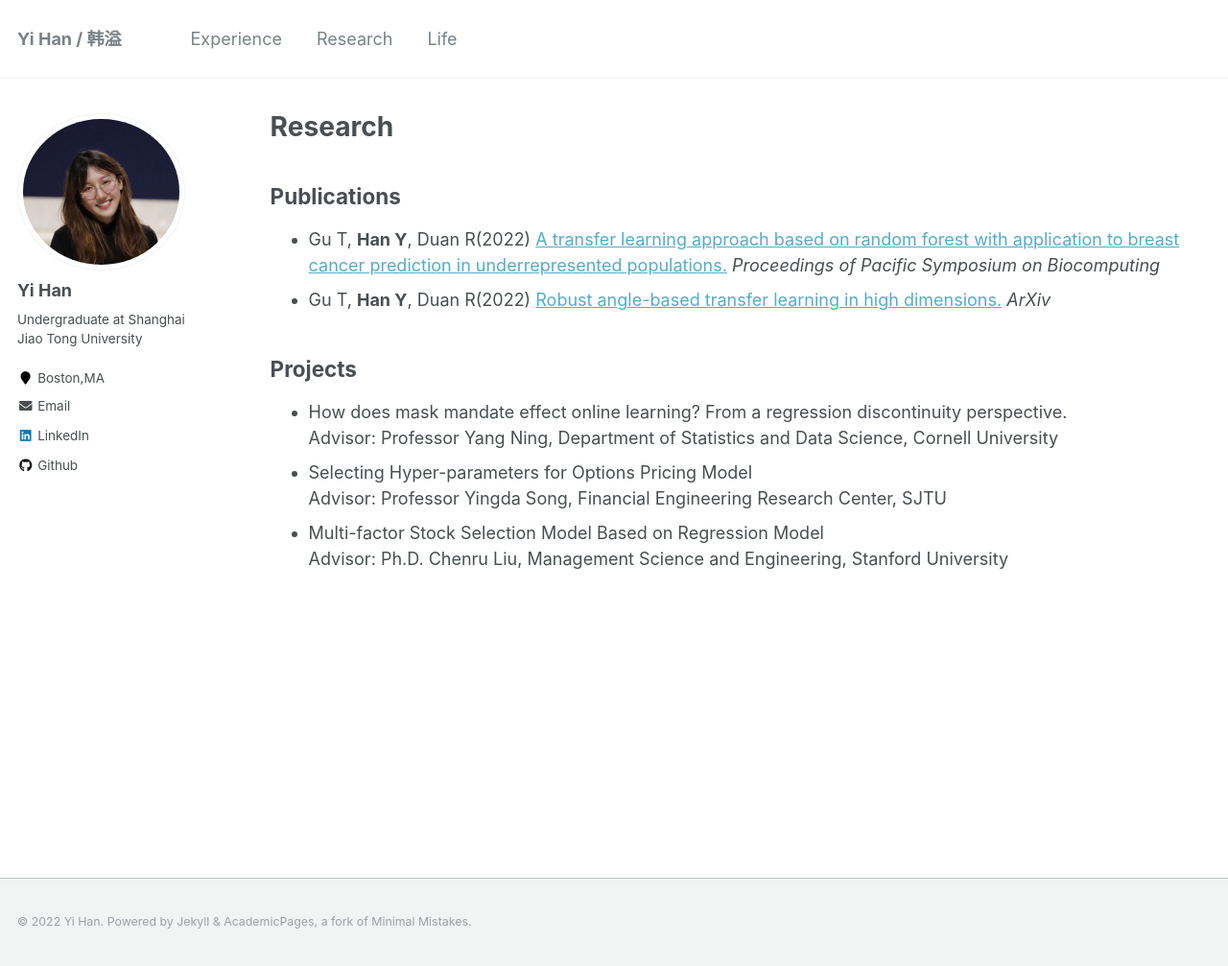
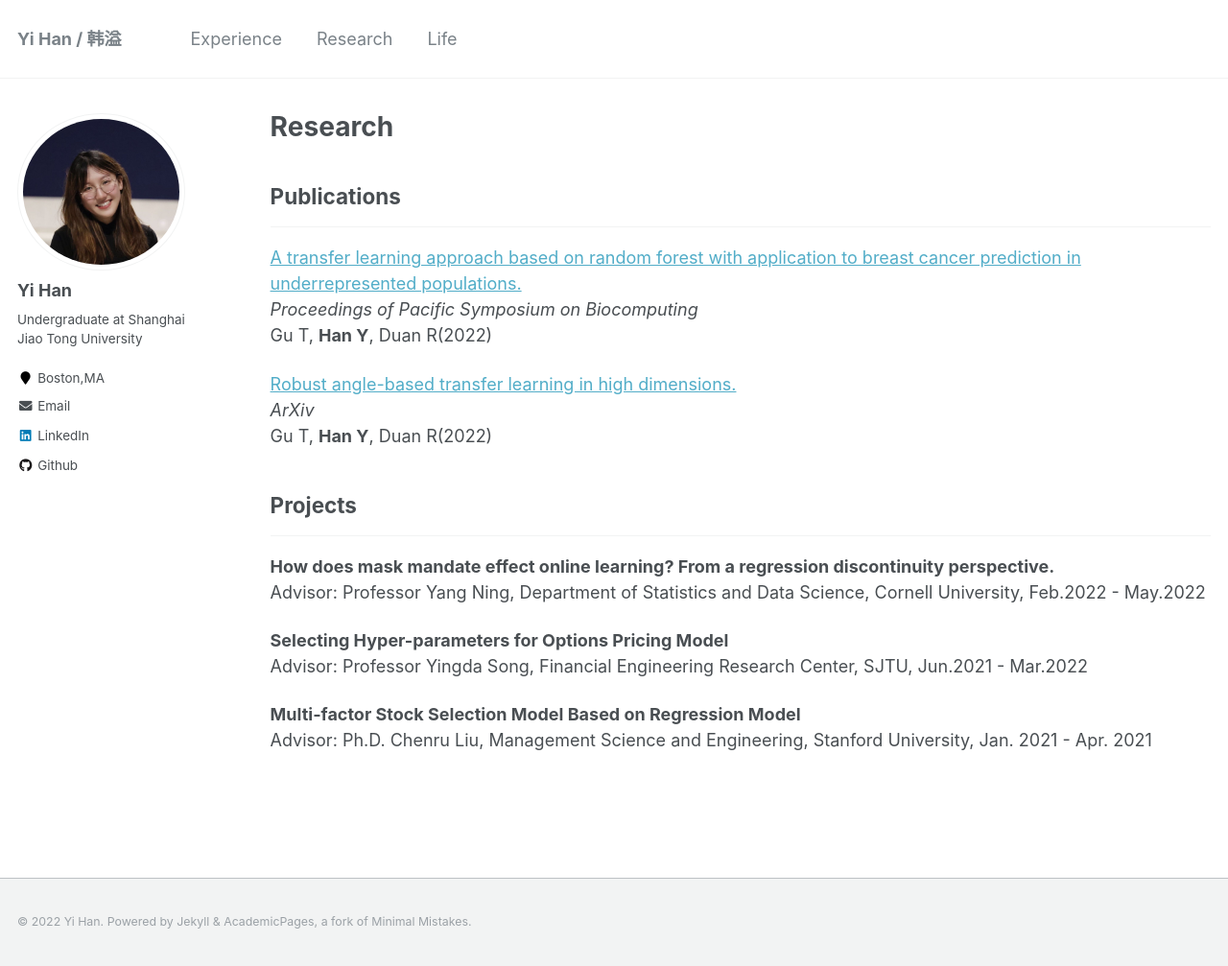
Before and after one commit to yiiihan/yiiihan.github.io, a Jekyll site: the page built from _pages/research.md, in a window 1280 px wide and 1007 px high. Shown: the whole window at 96% size. Built offline with Jekyll 4.4.1, drawn with Linux system fonts in a browser that asks for light colours.

Commit message:
Update research.md

```diff
--- a/_pages/research.md
+++ b/_pages/research.md
@@ -6,13 +6,22 @@ author_profile: true
 ---
 
 ## Publications
-- Gu T, **Han Y**, Duan R(2022) [A transfer learning approach based on random forest with application to breast cancer prediction in underrepresented populations.](https://psb.stanford.edu/callfor/papers/psb23_papers_allv2.pdf)  *Proceedings of Pacific Symposium on Biocomputing*
-- Gu T, **Han Y**, Duan R(2022) [Robust angle-based transfer learning in high dimensions.](http://arxiv.org/abs/2210.12759) *ArXiv*
+---
+[A transfer learning approach based on random forest with application to breast cancer prediction in underrepresented populations.](https://psb.stanford.edu/callfor/papers/psb23_papers_allv2.pdf)  <br />
+*Proceedings of Pacific Symposium on Biocomputing* <br />
+Gu T, **Han Y**, Duan R(2022) <br />
+
+[Robust angle-based transfer learning in high dimensions.](http://arxiv.org/abs/2210.12759) <br />
+*ArXiv* <br />
+Gu T, **Han Y**, Duan R(2022) <br />
 
 ## Projects
-- How does mask mandate effect online learning? From a regression discontinuity perspective. \\
-Advisor: Professor Yang Ning, Department of Statistics and Data Science, Cornell University
-- Selecting Hyper-parameters for Options Pricing Model \\
-Advisor: Professor Yingda Song, Financial Engineering Research Center, SJTU
-- Multi-factor Stock Selection Model Based on Regression Model \\
-Advisor: Ph.D. Chenru Liu, Management Science and Engineering, Stanford University
+---
+**How does mask mandate effect online learning? From a regression discontinuity perspective.** <br />
+Advisor: Professor Yang Ning, Department of Statistics and Data Science, Cornell University, Feb.2022 - May.2022 <br />
+
+**Selecting Hyper-parameters for Options Pricing Model** <br />
+Advisor: Professor Yingda Song, Financial Engineering Research Center, SJTU, Jun.2021 - Mar.2022 <br />
+
+**Multi-factor Stock Selection Model Based on Regression Model** <br />
+Advisor: Ph.D. Chenru Liu, Management Science and Engineering, Stanford University, Jan. 2021 - Apr. 2021 <br />
```
